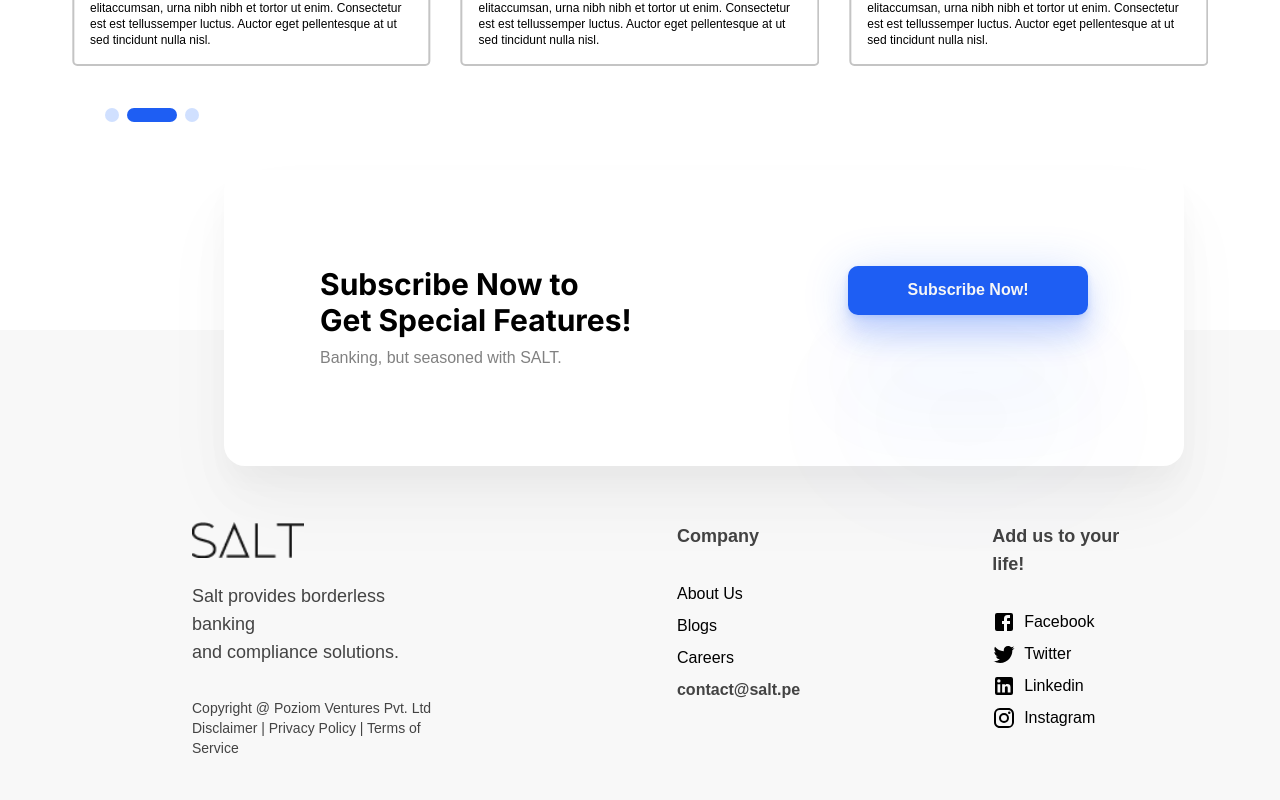
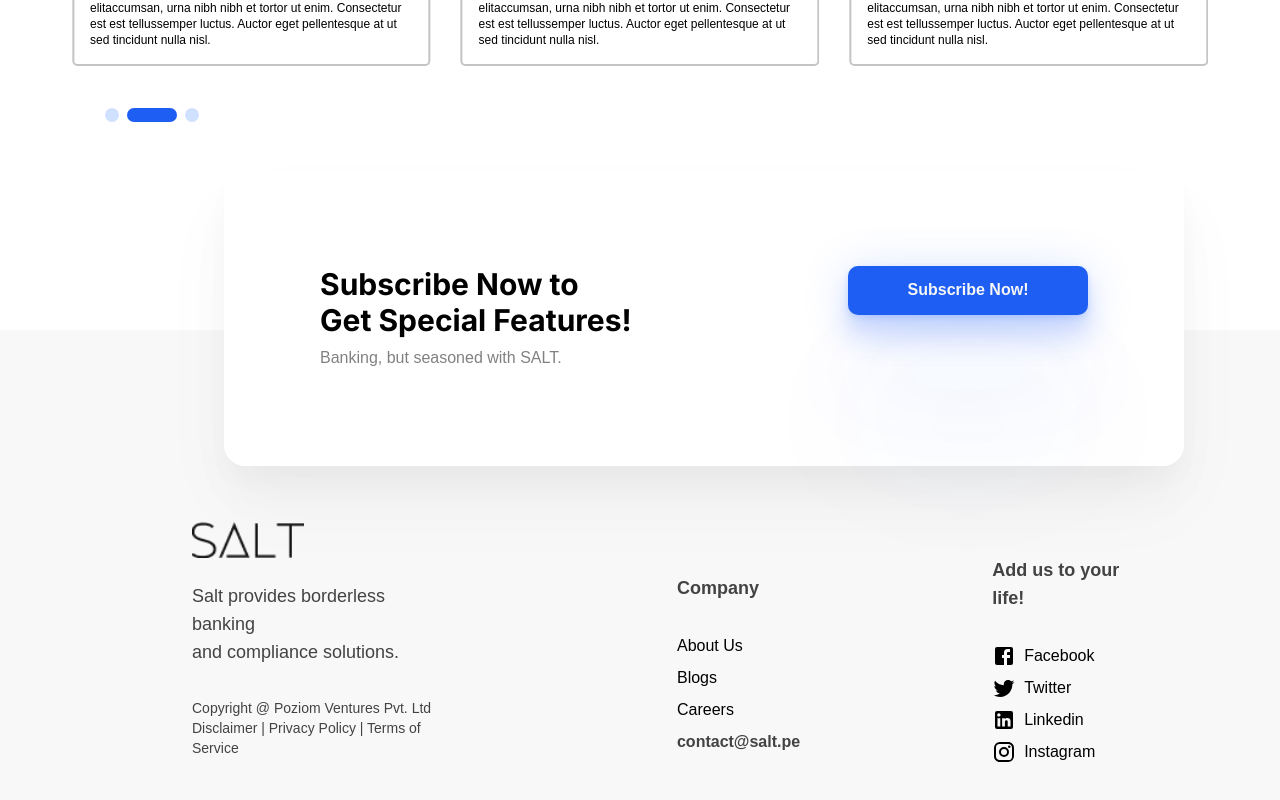
Before and after one commit to AmitrajitDas/SALT-Currency-Converter, a React (Create React App) app: page / in a window 1280 px wide. Shown: the part 2528-3328 px from the top of the page. Built offline with nearby package versions, Linux system fonts and the light colour scheme; no server answers; a web font is replaced by a local one.

Commit message:
minute changes

```diff
--- a/src/components/Converter/Dropdown/index.jsx
+++ b/src/components/Converter/Dropdown/index.jsx
@@ -8,7 +8,6 @@
   return (
     <Select
       value={curr}
-      placeholder='F'
       onChange={onChangeCurr}
       className={classes.select}
     >
--- a/src/components/Converter/index.jsx
+++ b/src/components/Converter/index.jsx
@@ -22,7 +22,7 @@
 
   return (
     <div className='m-16 converter-container'>
-      <div className='p-12 flex flex-row justify-between'>
+      <div className='p-12 flex flex-row flex-wrap justify-between'>
         <div className='flex flex-row'>
           <Input amount={amount} setAmount={setAmount} type='from' />
           <div className='mt-12 ml-3'>
--- a/src/components/Footer/footer.styles.css
+++ b/src/components/Footer/footer.styles.css
@@ -1,3 +1,10 @@
+.wrapper {
+    display: flex;
+    flex-direction: row;
+    justify-content: center;
+    align-items: center;
+}
+
 .salt-info {
     font-family: 'HK Grotesk';
     font-style: normal;
--- a/src/components/Footer/index.jsx
+++ b/src/components/Footer/index.jsx
@@ -7,7 +7,7 @@
 
 const Footer = () => {
   return (
-    <div className='bg-background flex flex-row px-36 pt-36 pb-12'>
+    <div className='bg-background px-36 pt-36 pb-12 wrapper'>
       <div className='flex flex-col m-12'>
         <img src={SALT} alt='salt' className='w-28' />
         <div className='text-[#434343] font-primary text-lg mt-6'>
--- a/src/components/Header/index.jsx
+++ b/src/components/Header/index.jsx
@@ -5,7 +5,7 @@
   return (
     <div className='font-primary py-12 px-44 flex flex-row justify-between'>
       <div className='flex flex-row'>
-        <img src={Logo} alt='logo' className='cursor-pointer' />
+        <img src={Logo} alt='logo' className='cursor-pointer w-28 h-12' />
         <div className='ml-12 flex flex-row nav-links'>
           <div className='mx-6 cursor-pointer hover:text-primary hover:font-bold'>
             About
--- a/src/components/Testimonial/Carousel/index.jsx
+++ b/src/components/Testimonial/Carousel/index.jsx
@@ -1,4 +1,4 @@
-import { Container } from '@mui/material'
+import { Container, useMediaQuery } from '@mui/material'
 import { Swiper, SwiperSlide } from 'swiper/react'
 import { Autoplay, FreeMode, Pagination } from 'swiper'
 import { Feedbacks } from '../../../data/Feedback'
@@ -10,10 +10,12 @@
 import Card from './Card'
 
 const Carousel = () => {
+  const matches = useMediaQuery('(max-width:1024px)')
+
   return (
     <Container className='mt-12'>
       <Swiper
-        slidesPerView={3}
+        slidesPerView={matches ? 1 : 3}
         spaceBetween={30}
         freeMode={true}
         loop={true}
```
